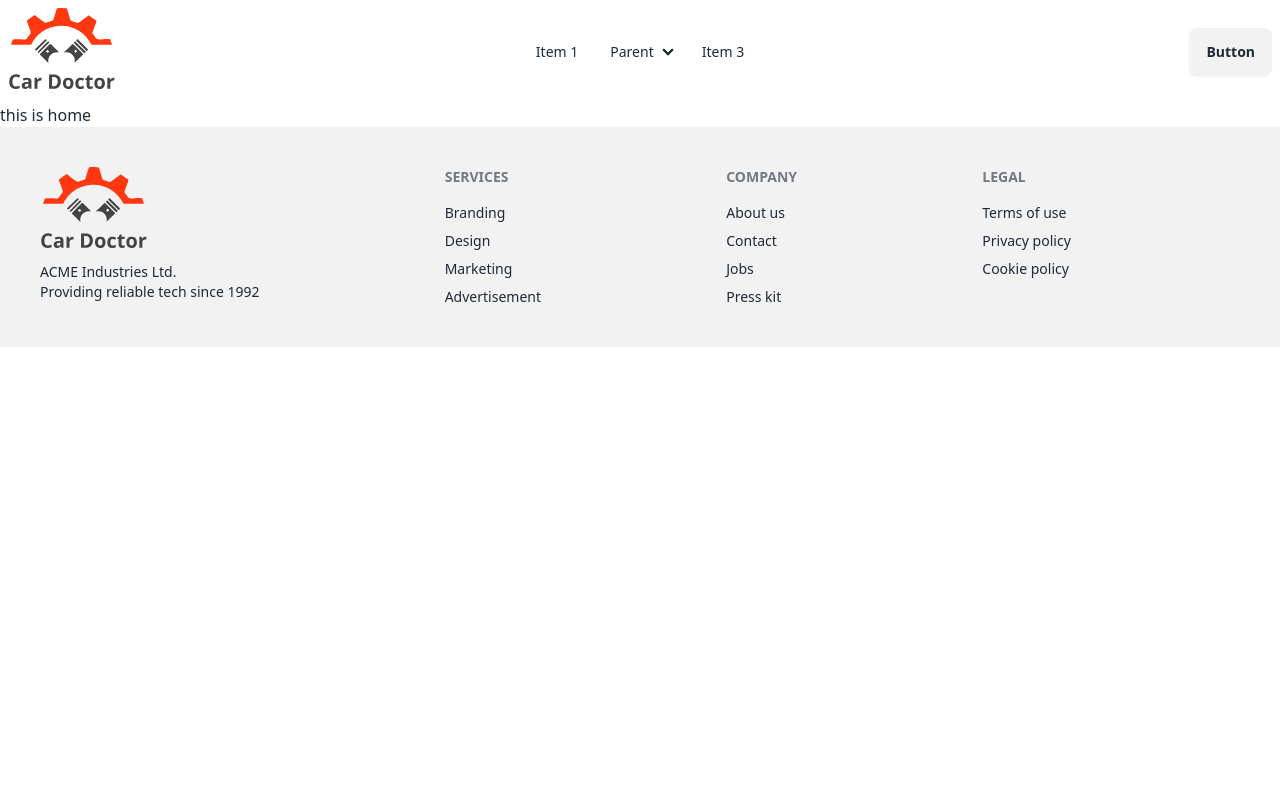
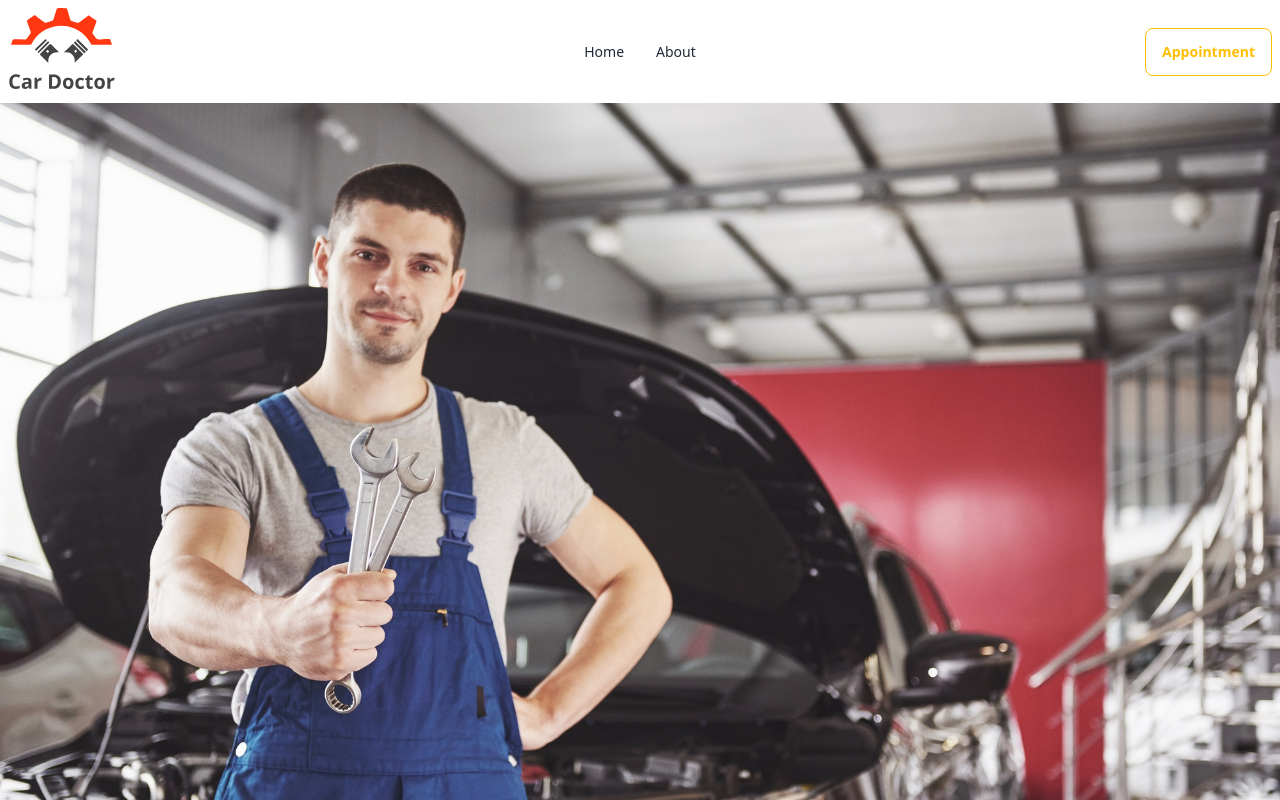
Before and after one commit to asib11/car-doctor-client, a React (Vite) app: page / in a window 1280 px wide. Shown: the top 800 px of the page. Built offline with nearby package versions, Linux system fonts and the light colour scheme.

Commit message:
banner make

```diff
--- /dev/null
+++ b/src/pages/Home/Banner/Banner.jsx
@@ -0,0 +1,43 @@
+import img1 from '../../../assets/images/banner/1.jpg'
+import img2 from '../../../assets/images/banner/2.jpg'
+import img3 from '../../../assets/images/banner/3.jpg'
+import img4 from '../../../assets/images/banner/4.jpg'
+import img5 from '../../../assets/images/banner/5.jpg'
+import img6 from '../../../assets/images/banner/6.jpg'
+
+const Banner = () => {
+    return (
+        <div className="carousel w-full">
+            <div id="slide1" className="carousel-item relative w-full">
+                <img src={img1} className="w-full" />
+                <div className="absolute flex justify-end transform -translate-y-1/2 left-5 right-5 bottom-0">
+                    <a href="#slide4" className="btn btn-circle mr-2 opacity-[0.6]">❮</a>
+                    <a href="#slide2" className="btn btn-circle bg-[#FF3811]">❯</a>
+                </div>
+            </div>
+            <div id="slide2" className="carousel-item relative w-full">
+                <img src={img2} className="w-full" />
+                <div className="absolute flex justify-end transform -translate-y-1/2 left-5 right-5 bottom-0">
+                    <a href="#slide1" className="btn btn-circle mr-2 opacity-[0.6]">❮</a>
+                    <a href="#slide3" className="btn btn-circle bg-[#FF3811]">❯</a>
+                </div>
+            </div>
+            <div id="slide3" className="carousel-item relative w-full">
+                <img src={img3} className="w-full" />
+                <div className="absolute flex justify-end transform -translate-y-1/2 left-5 right-5 bottom-0">
+                    <a href="#slide2" className="btn btn-circle mr-2 opacity-[0.6]">❮</a>
+                    <a href="#slide4" className="btn btn-circle bg-[#FF3811]">❯</a>
+                </div>
+            </div>
+            <div id="slide4" className="carousel-item relative w-full">
+                <img src={img4} className="w-full" />
+                <div className="absolute flex justify-end transform -translate-y-1/2 left-5 right-5 bottom-0">
+                    <a href="#slide3" className="btn btn-circle mr-2 opacity-[0.6]">❮</a>
+                    <a href="#slide1" className="btn btn-circle bg-[#FF3811]">❯</a>
+                </div>
+            </div>
+        </div>
+    );
+};
+
+export default Banner;
--- a/src/pages/Home/Home/Home.jsx
+++ b/src/pages/Home/Home/Home.jsx
@@ -1,8 +1,9 @@
+import Banner from "../Banner/Banner";
 
 const Home = () => {
     return (
         <div>
-            <h1>this is home</h1>
+            <Banner></Banner>
         </div>
     );
 };
--- a/src/pages/shared/Navbar/Navbar.jsx
+++ b/src/pages/shared/Navbar/Navbar.jsx
@@ -2,6 +2,10 @@ import { Link } from 'react-router-dom';
 import logo from '../../../assets/logo.svg'
 
 const Navbar = () => {
+    const navbarItem = <>
+        <li><Link to='/'>Home</Link></li>
+        <li><Link to='/about'>About</Link></li>
+    </>
     return (
         <div className="navbar bg-base-100">
             <div className="navbar-start">
@@ -10,36 +14,20 @@ const Navbar = () => {
                         <svg xmlns="http://www.w3.org/2000/svg" className="h-5 w-5" fill="none" viewBox="0 0 24 24" stroke="currentColor"><path strokeLinecap="round" strokeLinejoin="round" strokeWidth="2" d="M4 6h16M4 12h8m-8 6h16" /></svg>
                     </div>
                     <ul tabIndex={0} className="menu menu-sm dropdown-content mt-3 z-[1] p-2 shadow bg-base-100 rounded-box w-52">
-                        <li><a>Item 1</a></li>
-                        <li>
-                            <a>Parent</a>
-                            <ul className="p-2">
-                                <li><a>Submenu 1</a></li>
-                                <li><a>Submenu 2</a></li>
-                            </ul>
-                        </li>
-                        <li><a>Item 3</a></li>
+                        {navbarItem}
                     </ul>
                 </div>
                 <Link to='/'><img src={logo} alt="" /></Link>
             </div>
             <div className="navbar-center hidden lg:flex">
                 <ul className="menu menu-horizontal px-1">
-                    <li><a>Item 1</a></li>
-                    <li>
-                        <details>
-                            <summary>Parent</summary>
-                            <ul className="p-2">
-                                <li><a>Submenu 1</a></li>
-                                <li><a>Submenu 2</a></li>
-                            </ul>
-                        </details>
-                    </li>
-                    <li><a>Item 3</a></li>
+                    {
+                        navbarItem
+                    }
                 </ul>
             </div>
             <div className="navbar-end">
-                <a className="btn">Button</a>
+                <Link><button className="btn btn-outline btn-warning">Appointment</button></Link>
             </div>
         </div>
     );
```
